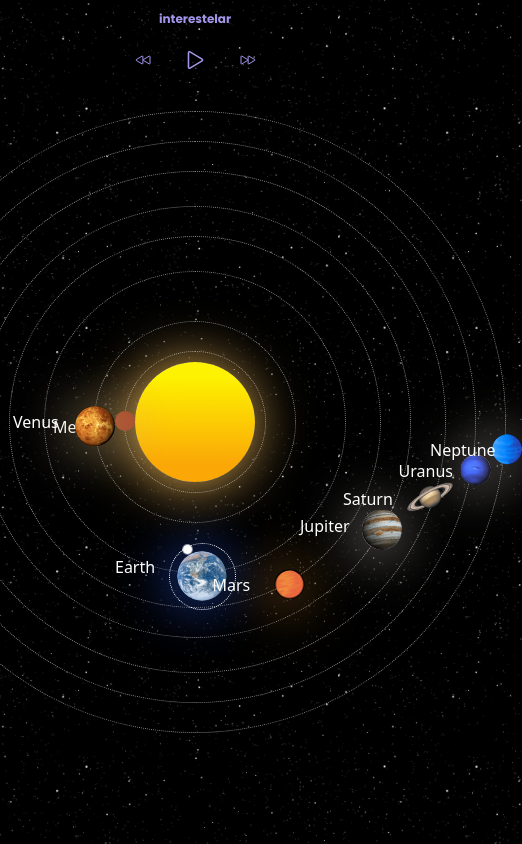
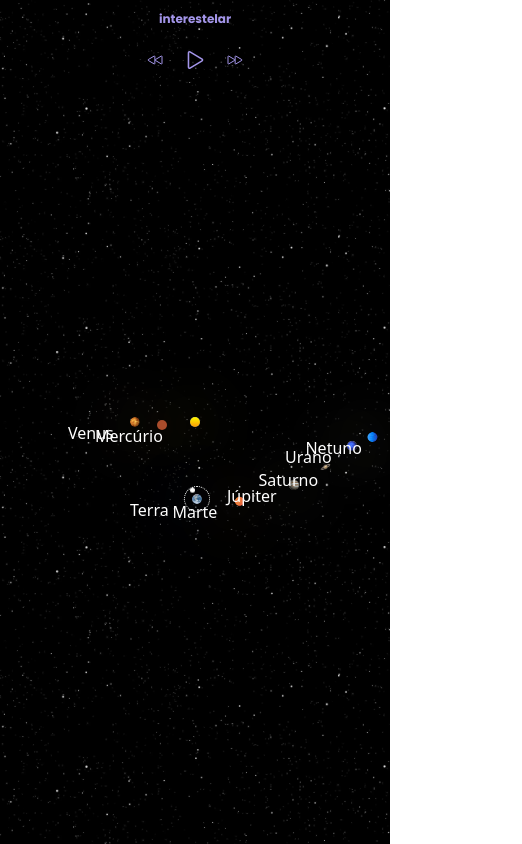
Before and after one commit to AdielsonMedeiros/sistema-solar, a plain HTML site: page index.html in a window 390 px wide. Shown: the whole page, 522 px wide, since content can reach past the window. Drawn offline with nearby package versions, Linux system fonts and the light colour scheme.

Commit message:
responsivo para mobile

```diff
--- a/index.html
+++ b/index.html
@@ -33,7 +33,7 @@
     <div class="sun"></div>
     <div class="mercury-outline">
       <div class="mercury">
-        <p>Mercury</p>
+        <p>Mercúrio</p>
       </div>
     </div>
     <div class="venus-outline-1">
@@ -47,37 +47,37 @@
         <div class="earth-circle">
           <div class="earth-inner"></div>
         </div>
-        <p>Earth</p>
+        <p>Terra</p>
       </div>
     </div>
 
     <div class="mars-outline-1">
       <div class="mars">
-        <p>Mars</p>
+        <p>Marte</p>
       </div>
     </div>
 
     <div class="jupiter-outline-1">
       <div class="jupiter">
-        <p>Jupiter</p>
+        <p>Júpiter</p>
       </div>
     </div>
 
     <div class="saturn-outline-1">
       <div class="saturn">
-        <p>Saturn</p>
+        <p>Saturno</p>
       </div>
     </div>
 
     <div class="urans-outline-1">
       <div class="urans">
-        <p>Uranus</p>
+        <p>Urano</p>
       </div>
     </div>
 
     <div class="neptune-outline-1">
       <div class="neptune">
-        <p>Neptune</p>
+        <p>Netuno</p>
       </div>
     </div>
 
--- a/styles.css
+++ b/styles.css
@@ -370,3 +370,228 @@ p {
   height: 620px;
   width: 620px;
 }
+
+
+@media screen and (max-width: 1020px) {
+  .music {
+    justify-content: center;
+    align-items: center;
+  }
+
+  .player {
+    width: 100px;
+  }
+
+  .sun, .mercury, .venus, .earth,  .mars,  .jupiter,  .saturn,  .urans,  .neptune{
+    height: 10px;
+    width: 10px;
+  }
+
+  .mercury {
+    left: 46%;
+    top: 47%;
+    transform: translate(-50%, -50%);
+    animation: orbit2 2s linear infinite;
+  }
+
+  @keyframes orbit2 {
+    from {
+      transform: rotate(0deg) translateX(35px) rotate(0deg);
+    }
+    to {
+      transform: rotate(360deg) translateX(35px) rotate(-360deg);
+    }
+  }
+
+  .venus {
+    left: 44%;
+    top: 45%;
+    transform: translate(-50%, -50%);
+    animation: orbit3 10s linear infinite;
+  }
+
+  @keyframes orbit3 {
+    from {
+      transform: rotate(0deg) translateX(58px) rotate(0deg);
+    }
+    to {
+      transform: rotate(360deg) translateX(58px) rotate(-360deg);
+    }
+  }
+
+  .earth {
+    left: 48%;
+    top: 48%;
+    transform: translate(-50%, -50%);
+    animation: orbit4 20s linear infinite;
+  }
+  @keyframes orbit4 {
+    from {
+      transform: rotate(0deg) translateX(75px) rotate(0deg);
+    }
+    to {
+      transform: rotate(360deg) translateX(75px) rotate(-360deg);
+    }
+  }
+
+  .mars {
+    left: 46%;
+    top: 46%;
+    transform: translate(-50%, -50%);
+    animation: orbit6 30s linear infinite;
+  }
+
+  @keyframes orbit6 {
+    from {
+      transform: rotate(0deg) translateX(95px) rotate(0deg);
+    }
+    to {
+      transform: rotate(360deg) translateX(95px) rotate(-360deg);
+    }
+  }
+
+  .jupiter {
+    left: 46%;
+    top: 49%;
+    transform: translate(-50%, -50%);
+    animation: orbit7 60s linear infinite;
+  }
+
+  @keyframes orbit7 {
+    from {
+      transform: rotate(0deg) translateX(120px) rotate(0deg);
+    }
+    to {
+      transform: rotate(360deg) translateX(120px) rotate(-360deg);
+    }
+  }
+
+  .saturn {
+    left: 48%;
+    top: 48%;
+    transform: translate(-50%, -50%);
+    animation: orbit8 90s linear infinite;
+  }
+
+  @keyframes orbit8 {
+    from {
+      transform: rotate(0deg) translateX(140px) rotate(0deg);
+    }
+    to {
+      transform: rotate(360deg) translateX(140px) rotate(-360deg);
+    }
+  }
+
+  .urans {
+    left: 48%;
+    top: 48%;
+    transform: translate(-50%, -50%);
+    animation: orbit9 200s linear infinite;
+  }
+
+  @keyframes orbit9 {
+    from {
+      transform: rotate(0deg) translateX(160px) rotate(0deg);
+    }
+    to {
+      transform: rotate(360deg) translateX(160px) rotate(-360deg);
+    }
+  }
+
+  .neptune {
+    left: 48%;
+    top: 49%;
+    transform: translate(-50%, -50%);
+    animation: orbit10 400s linear infinite;
+  }
+
+  @keyframes orbit10 {
+    from {
+      transform: rotate(0deg) translateX(180px) rotate(0deg);
+    }
+    to {
+      transform: rotate(360deg) translateX(180px) rotate(-360deg);
+    }
+  }
+
+  .mercury-outline,
+.venus-outline-1,
+.earth-outline-1,
+.mars-outline-1,
+.jupiter-outline-1,
+.saturn-outline-1,
+.urans-outline-1,
+.neptune-outline-1 {
+  border-radius: 50%;
+  border: none;
+  position: absolute;
+  top: 50%;
+  left: 50%;
+  transform: translate(-50%, -50%);
+
+}
+.mercury-outline {
+  height: 70px; /* 50% do tamanho original */
+  width: 70px; /* 50% do tamanho original */
+}
+.venus-outline-1 {
+  height: 110px; /* 50% do tamanho original */
+  width: 110px; /* 50% do tamanho original */
+}
+.earth-outline-1{
+  height: 150px;
+  width: 150px;
+}
+.mars-outline-1{
+  height: 190px;
+  width: 190px;
+}
+.jupiter-outline-1{
+  height: 240px;
+  width: 240px;
+}
+.saturn-outline-1{
+  height: 280px;
+  width: 280px;
+}
+.urans-outline-1{
+  height: 320px;
+  width: 320px;
+}
+.neptune-outline-1{
+  height: 360px;
+  width: 360px;
+}
+
+
+.earth-circle{
+  height: 24px;
+  width: 24px;
+  border: 1px dotted #fff ;
+  position: relative;
+  left: -8px;
+  top: -8px;
+  border-radius: 40px;
+}
+
+.earth-inner {
+  height: 5px;
+  width: 5px;
+  background: white;
+  border-radius: 50%;
+  position: absolute;
+  transform: translate(-50%, -50%);
+  left: 45%;
+  top: 45%;
+  animation: orbit5 3s linear infinite;
+}
+@keyframes orbit5 {
+  from {
+    transform: rotate(0deg) translateX(12px) rotate(0deg);
+  }
+  to {
+    transform: rotate(360deg) translateX(12px) rotate(-360deg);
+  }
+}
+
+}
```
